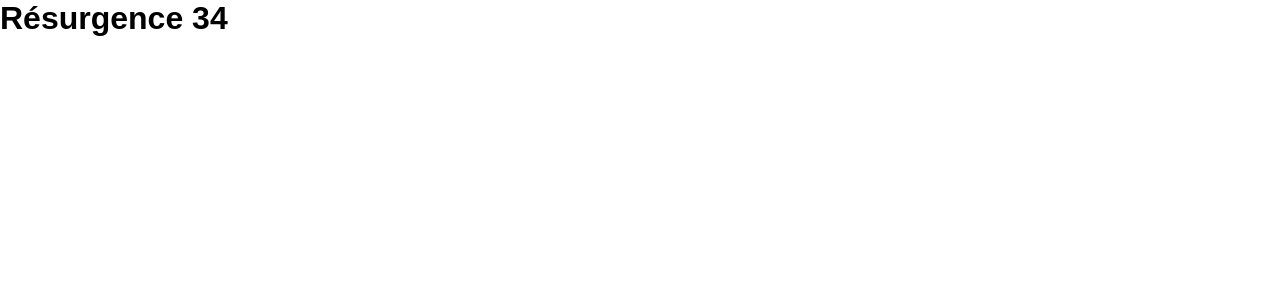
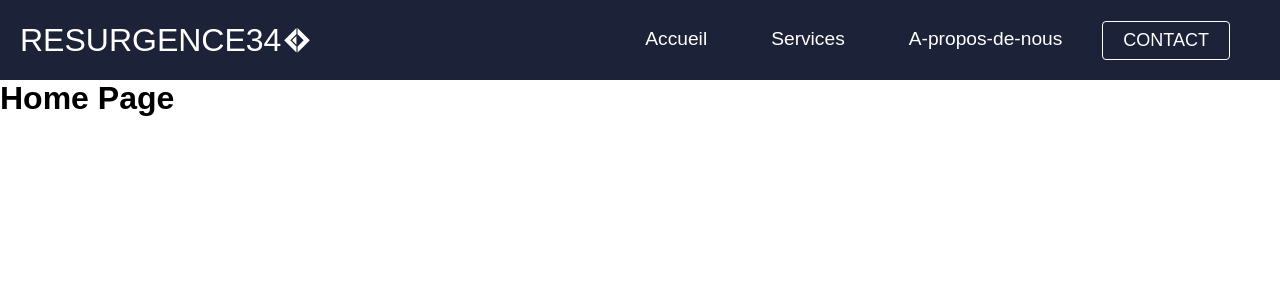
Before and after one commit to Fetra-Andria/resurgence34, a React (Create React App) app: page / in a window 1280 px wide. Shown: the top 300 px of the page. Built offline with nearby package versions, Linux system fonts and the light colour scheme.

Commit message:
Création et finition du bar de navigation

```diff
--- a/package.json
+++ b/package.json
@@ -8,6 +8,8 @@
     "@testing-library/user-event": "^12.8.3",
     "react": "^17.0.2",
     "react-dom": "^17.0.2",
+    "react-icons": "^4.2.0",
+    "react-router-dom": "^5.2.0",
     "react-scripts": "4.0.3",
     "web-vitals": "^1.1.2"
   },
--- a/src/App.js
+++ b/src/App.js
@@ -1,11 +1,23 @@
 import React from 'react';
-import './Styles/App.css'
+import './Styles/App.css';
+import { BrowserRouter as Router, Route, Switch } from 'react-router-dom';
+import Home from './Pages/Home';
+import Services from './Pages/Services';
+import About from './Pages/About';
+import Contact from './Pages/Contact';
+import Navbar from './Components/Navbar';
 
 function App() {
   return (
-    <div className="App">
-      <h1>Résurgence 34</h1>
-    </div>
+    <Router>
+      <Navbar />
+      <Switch>
+        <Route path='/' exact component={Home} />
+        <Route path='/services' component={Services} />
+        <Route path='/a-propos-de-nous' component={About} />
+        <Route path='/contact' component={Contact} />
+      </Switch>
+    </Router>
   );
 }
 
--- /dev/null
+++ b/src/Components/Button.js
@@ -0,0 +1,16 @@
+import React from 'react';
+import '../Styles/Button.css';
+
+const STYLES = ['btn--primary', 'btn--outline'];
+
+const SIZES = ['btn--medium', 'btn--large', 'btn--mobile', 'btn-wide'];
+
+
+export const Button = ({ children, type, onClick, buttonStyle, buttonSize }) => {
+    const checkButtonStyle = STYLES.includes(buttonStyle) ? buttonStyle : STYLES[0];
+    const checkButtonSize = SIZES.includes(buttonStyle) ? buttonStyle : SIZES[0];
+
+    return (
+        <button className={`btn ${checkButtonStyle} ${checkButtonSize}`}onClick={onclick} type={type}>{children}</button>
+    )
+}
--- a/src/Components/Navbar.js
+++ b/src/Components/Navbar.js
@@ -0,0 +1,74 @@
+import React, { useEffect, useState } from 'react';
+import { IconContext } from 'react-icons';
+import { DiFsharp } from 'react-icons/di'
+import { FaBars, FaTimes } from 'react-icons/fa';
+import { Link } from 'react-router-dom';
+import '../Styles/Navbar.css';
+import { Button } from './Button';
+
+const Navbar = () => {
+    const [click, setClick] = useState(false);
+    const [button, setButton] = useState(true);
+
+    const handleClick = () => setClick(!click);
+    const closeMobileMenu = () => setClick(true);
+
+    const showButton = () => {
+        if (window.innerWidth <= 960) {
+            setButton(false)
+        }
+        else {
+            setButton(true)
+        }
+    }
+
+    useEffect(() => {
+        showButton();
+        window.addEventListener('resize', showButton);
+    },[])
+    return (
+        <IconContext.Provider value={{ color : '#fff'}}>
+            <nav className='navbar'>
+                <div className='navbar-container container'>
+                    <Link to='/' className='navbar-logo' >
+                        RESURGENCE34
+                        <DiFsharp className='navbar-icon'/>
+                    </Link>
+                    <div className='menu-icon' onClick={handleClick}>
+                        {click ? <FaTimes className='fa-times' /> : <FaBars className='fa-bars' />}
+                    </div>
+                    <ul className={click ? 'nav-menu active' : 'nav-menu'}>
+                        <li className='nav-item'>
+                            <Link to='/' className='nav-links' onClick={closeMobileMenu}>
+                                Accueil
+                            </Link>
+                        </li>
+                        <li className='nav-item'>
+                            <Link to='/services' className='nav-links' onClick={closeMobileMenu}>
+                                Services
+                            </Link>
+                        </li>
+                        <li className='nav-item'>
+                            <Link to='/a-propos-de-nous' className='nav-links' onClick={closeMobileMenu}>
+                                A-propos-de-nous
+                            </Link>
+                        </li>
+                        <li className='nav-btn'>
+                            {button ? (
+                                <Link to='/contact' className='btn-link'>
+                                    <Button buttonStyle='btn--outline'>CONTACT</Button>
+                                </Link>
+                            ) : (
+                                <Link to='/contact' className='btn-link' onClick={closeMobileMenu}>
+                                    <Button buttonStyle='btn--outline' buttonSize='btn--mobile'>CONTACT</Button>
+                                </Link>
+                            )}
+                        </li>
+                    </ul>
+                </div>
+             </nav>
+        </IconContext.Provider>
+    );
+};
+
+export default Navbar;
--- /dev/null
+++ b/src/Pages/About.js
@@ -0,0 +1,11 @@
+import React from 'react';
+
+const About = () => {
+    return (
+        <div>
+            ABOUT Page
+        </div>
+    );
+};
+
+export default About;
--- /dev/null
+++ b/src/Pages/Contact.js
@@ -0,0 +1,11 @@
+import React from 'react';
+
+const Contact = () => {
+    return (
+        <div>
+            Contact Page
+        </div>
+    );
+};
+
+export default Contact;
--- /dev/null
+++ b/src/Pages/Home.js
@@ -0,0 +1,11 @@
+import React from 'react';
+
+const Home = () => {
+    return (
+        <div>
+            <h1>Home Page</h1>
+        </div>
+    );
+};
+
+export default Home;
--- /dev/null
+++ b/src/Pages/Services.js
@@ -0,0 +1,11 @@
+import React from 'react';
+
+const Services = () => {
+    return (
+        <div>
+            SERVICES Page
+        </div>
+    );
+};
+
+export default Services;
--- /dev/null
+++ b/src/Styles/Button.css
@@ -0,0 +1,65 @@
+:root {
+    --primary: #fff;
+}
+
+.btn {
+    padding: 8px 20px;
+    border-radius: 4px;
+    outline: none;
+    border: none;
+    cursor: pointer;
+    white-space: nowrap;
+}
+
+.btn--primary {
+    background-color: var(--primary);
+    color: #242424;
+    border: 1px solid var(--primary);
+}
+
+.btn--outline {
+    background-color: transparent;
+    color: #fff;
+    padding: 8px 20px;
+    border: 1px solid var(--primary);
+    transition: all 0.3s ease-out;
+}
+
+.btn--medium {
+    padding: 8px 20px;
+    font-size: 18px;
+}
+
+.btn---mobile {
+    text-align: center;
+    border-radius: 4px;
+    width: 100%;
+    text-decoration: none;
+    font-size: 24px;
+    background-color: transparent;
+    color: #fff;
+    padding: 14px 20px;
+    border: 1px solid #fff;
+    transition: all 0.3s ease-out;
+}
+
+.btn--wide {
+    padding: 12px 64px;
+    font-size: 20px;
+}
+
+.btn--large:hover, .btn--medium:hover, .btn--mobile:hover {
+    transition: all 0.3s ease-out;
+    background: #fff;
+    color: #f00946;
+}
+
+.btn--link {
+    display: flex;
+    justify-content: center;
+    align-items: center;
+    text-decoration: none;
+    padding: 8px 16px;
+    height: 100%;
+    width: 100%;
+}
--- a/src/Styles/Navbar.css
+++ b/src/Styles/Navbar.css
@@ -0,0 +1,157 @@
+.navbar {
+    background: #1c2237;
+    height: 80px;
+    display: flex;
+    justify-content: center;
+    align-items: center;
+    font-size: 1.2rem;
+    position: sticky;
+    top: 0;
+    z-index: 999;
+}
+
+.navbar-container {
+    display: flex;
+    justify-content: space-between;
+    height: 80px;
+}
+
+.container {
+    z-index: 1;
+    width: 100%;
+    max-width: 1300px;
+    margin-right: auto;
+    margin-left: auto;
+    padding-right: 50px;
+    padding-left: 20px;
+}
+
+.navbar-logo {
+    color: #fff;
+    justify-content: flex-start;
+    cursor: pointer;
+    text-decoration: none;
+    font-size: 2rem;
+    display: flex;
+    align-items: center;
+}
+
+.navbar-icon {
+    margin-right: 0.5rem;
+}
+
+.nav-menu {
+    display: flex;
+    align-items: center;
+    justify-content: center;
+    list-style: none;
+    text-align: center;
+    justify-content: flex-end;
+}
+
+.nav-item {
+    height: 80px;
+    border-bottom: 2px solid transparent;
+}
+
+.nav-item:hover {
+    border-bottom: 2px solid #f00946;
+}
+
+.nav-links {
+    color: #fff;
+    display: flex;
+    align-items: center;
+    text-decoration: none;
+    padding: 1rem 2rem;
+    height: 100%;
+}
+
+.fa-bars {
+    color: #fff;
+}
+
+.menu-icon {
+    display: none;
+}
+
+.nav-btn {
+    padding-left: 0.5rem;
+}
+
+@media screen and (max-width: 960px) {
+    .NavbarItems {
+        position: relative;
+    }
+
+    .nav-menu {
+        display: flex;
+        flex-direction: column;
+        width: 100%;
+        /*height: 90vh;*/
+        position: absolute;
+        top: 80px;
+        left: -100%;
+        opacity: 1;
+        transition: all 0.5s ease;
+    }
+
+    .nav-menu.active {
+        background: #1c2237;
+        left: 0;
+        opacity: 1;
+        transition: all 0.6s ease;
+        z-index: 1;
+    }
+
+    .nav-links {
+        text-align: center;
+        padding: 2rem;
+        width: 100%;
+        display: table;
+    }
+
+    .nav-links:hover {
+        color: #f00946;
+        transform: scale(1.2);
+        transition: all 0.3s ease;
+    }
+
+    .nav-item {
+        width: 100%;
+    }
+
+    .nav-item:hover {
+        border: none;
+    }
+
+    .navbar-logo {
+        position: absolute;
+        top: 0;
+        left: 0;
+        transform: translate(25%, 50%);
+    }
+
+    .menu-icon {
+        display: block;
+        position: absolute;
+        top: 0;
+        right: 0;
+        transform: translate(-100%, 60%);
+        font-size: 1.8rem;
+        cursor: pointer;
+    }
+
+    .fa-times {
+        color: #fff;
+        font-size: 2rem;
+    }
+
+    .nav-btn {
+        display: flex;
+        justify-content: center;
+        align-items: center;
+        width: 100%;
+        height: 120px;
+    }
+}
```
Also changed, not shown: 1 other file (tests, documents, lock files or other folders).
